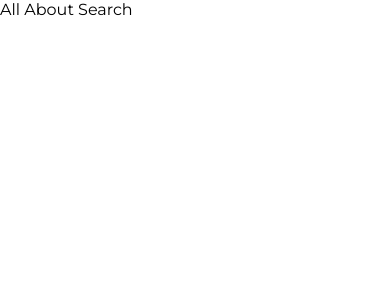
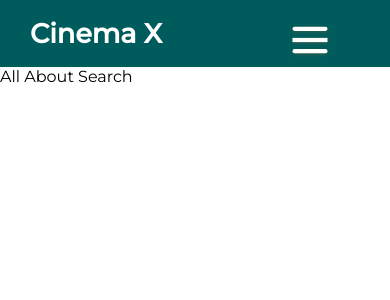
Before and after one commit to qdcmedia123/leovegas-front-end-test, a React (Create React App) app: page / in a window 390 px wide. Shown: the top 300 px of the page. Built offline with nearby package versions, Linux system fonts and the light colour scheme.

Commit message:
Nav bar is added

```diff
--- a/public/index.html
+++ b/public/index.html
@@ -45,6 +45,7 @@
       To begin the development, run `npm start` or `yarn start`.
       To create a production bundle, use `npm run build` or `yarn build`.
     -->
+
 </body>
 
 </html>
--- a/src/App.tsx
+++ b/src/App.tsx
@@ -4,10 +4,12 @@ import { Route, Routes, Navigate } from "react-router-dom";
 import 'scss/main.scss';
 import Search from 'components/search';
 import { store } from 'state';
+import NavBar from 'components/common/NavBar';
 
 function App() {
   return (
-    <div>
+    <div className = "container">
+      <NavBar/>
       <Provider store={store}>
         <Routes>
           <Route path="/" element={<Search />}></Route>
--- /dev/null
+++ b/src/components/common/NavBar.tsx
@@ -0,0 +1,32 @@
+import React, { useState } from 'react';
+const NavBar = () => {
+    const [open, setOpen] = useState(false);
+    return (
+        <nav>
+            <div className="logo">
+                <span>Cinema X</span>
+            </div>
+            <label htmlFor="btn" className="icon">
+                <div className={`menu-btn ${open ? 'open' : ''}`} onClick={() => setOpen(prevState => !prevState)}>
+                    <div className="menu-btn__burger"></div>
+                </div>
+            </label>
+            <input type="checkbox" name="" id="btn" />
+            <ul>
+                <li>
+                    <label htmlFor="btn-1" className="show" id="label-btn-1">Profile
+                        <i className="fa fa-angle-right rotate-trans ss-fa"></i>
+                    </label>
+                    <a href="!#">Profile </a>
+                    <input type="checkbox" name="" id="btn-1" />
+                    <ul>
+                        <li>
+                            <a href="!#">Favirotes</a>
+                        </li>
+                    </ul>
+                </li>
+            </ul>
+        </nav>
+    );
+};
+export default NavBar;
--- a/src/scss/abstract/_base.scss
+++ b/src/scss/abstract/_base.scss
@@ -25,7 +25,7 @@ a {
   text-decoration: none;
 }
 input::placeholder {
-  font-family: "Montserrat", sans-serif;
+  font-family: 'Poppins', sans-serif;
 }
 input:focus,
 textarea {
@@ -35,6 +35,6 @@ li {
   list-style: none;
 }
 .container {
-  max-width: 70.5rem;
+  max-width: 90.5rem;
   margin: 0 auto;
 }
--- a/src/scss/abstract/_variables.scss
+++ b/src/scss/abstract/_variables.scss
@@ -3,6 +3,9 @@ $light-text: #f6f6f6;
 $grey-text: #a3a3a3;
 $green-price: #5dac6e;
 $red-color: #dc3545;
+
+$light-color: #fff;
+$dark-green: #005c5c;
 
 $default-font-family:'Montserrat', sans-serif;
 
--- /dev/null
+++ b/src/scss/components/_nav-bar.scss
@@ -0,0 +1,236 @@
+nav {
+
+  background-color: $dark-green;
+  &::after {
+    content: "";
+    clear: both;
+    display: table;
+  }
+  ul {
+    float: right;
+    list-style: none;
+    margin-right: 40px;
+    position: relative;
+    vertical-align: baseline;
+    ul {
+      right: -40px;
+      position: absolute;
+      top: 90px;
+      opacity: 0;
+      visibility: hidden;
+      transition: top 0.3s opacity 1s;
+      border-top: 3px solid $light-color;
+      ul {
+        border-top: none;
+        li {
+          position: relative;
+          top: -70px;
+          left: 150px;
+        }
+      }
+      li {
+        position: relative;
+        margin: 0px;
+        width: 150px;
+        float: none;
+        display: list-item;
+        border-bottom: 1px solid rgba(0, 0, 0, 0.3);
+        a {
+          line-height: 50px;
+          &:hover {
+            color: #ccdede;
+            box-shadow: none;
+          }
+        }
+      }
+    }
+    li {
+      &:hover {
+        > ul {
+          opacity: 1;
+          visibility: visible;
+          top: 70px;
+        }
+      }
+      display: flex;
+      display: inline-block;
+      background: $dark-green;
+      margin: 0 5px;
+      a {
+        color: $light-color;
+        text-decoration: none;
+        line-height: 70px;
+        font-size: 18px;
+        padding: 8px 0 8px 15px;
+      }
+    }
+  }
+  .logo {
+    float: left;
+    color: $light-color;
+    font-size: 27px;
+    font-weight: 600;
+    line-height: 37px;
+    padding: 8px 0 8px 15px;
+
+  }
+}
+.ls-fa {
+  margin-left: 40px;
+  font-size: 15px;
+}
+.show {
+  display: none;
+}
+input {
+  display: none;
+}
+.icon {
+  display: none;
+}
+
+@media all and (max-width: 968px) {
+  .icon {
+    display: block;
+    color: $light-color;
+    position: absolute;
+    right: 40px;
+    line-height: 70px;
+    font-size: 26px;
+  }
+  nav {
+    ul {
+      margin-right: 0px;
+      float: left;
+      li {
+        display: block;
+        width: 100%;
+      }
+      ul {
+        li {
+          display: block;
+          width: 100%;
+          border-bottom: none;
+        }
+        top: 70px;
+        position: static;
+        border-top: none;
+        float: none;
+        display: none;
+        opacity: 1;
+        visibility: visible;
+        ul {
+          li {
+            position: static;
+          }
+          a {
+            padding-left: 80px;
+          }
+        }
+        a {
+          padding-left: 40px;
+        }
+      }
+      a {
+        &:hover {
+          box-shadow: none;
+        }
+      }
+    }
+    .logo {
+      padding: 15px 30px;
+      width: 100%;
+    }
+  }
+  .show {
+    display: block;
+    color: $light-color;
+    font-size: 18px;
+    padding: 0 0 0 20px;
+    line-height: 70px;
+    cursor: pointer;
+  }
+  .show + a {
+    display: none;
+  }
+  ul {
+    display: none;
+  }
+  [id^="btn"] {
+    &:checked + ul {
+      display: block;
+    }
+  }
+}
+.ss-fa {
+  margin-left: 0.5rem;
+  transition: all 0.5s ease-in-out;
+}
+.sub-open {
+  transform: rotate(90deg);
+}
+.menu-btn {
+  position: relative;
+  display: flex;
+  justify-content: center;
+  align-items: center;
+  width: 80px;
+  height: 80px;
+  cursor: pointer;
+  transition: all 0.5s ease-in-out;
+  transform: scale(0.7);
+}
+.menu-btn__burger {
+  width: 50px;
+  height: 6px;
+  background: $light-color;
+  box-shadow: 0 2px 5px rgba(225, 101, 47, 0.2);
+  transition: all 0.5s ease-in-out;
+  &::before {
+    content: "";
+    position: absolute;
+    width: 50px;
+    height: 6px;
+    background: white;
+    border-radius: 5px;
+    box-shadow: 0 2px 5px rgba(225, 101, 47, 0.2);
+    transition: all 0.5s ease-in-out;
+    transform: translateY(-16px);
+  }
+  &::after {
+    content: "";
+    position: absolute;
+    width: 50px;
+    height: 6px;
+    background: white;
+    border-radius: 5px;
+    box-shadow: 0 2px 5px rgba(225, 101, 47, 0.2);
+    transition: all 0.5s ease-in-out;
+    transform: translateY(16px);
+  }
+}
+.menu-btn.open {
+  .menu-btn__burger {
+    transform: translateX(-50px);
+    background: transparent;
+    box-shadow: none;
+    &::before {
+      transform: rotate(45deg) translate(35px, -35px);
+    }
+    &::after {
+      transform: rotate(-45deg) translate(35px, 35px);
+    }
+  }
+}
+ul {
+  ul {
+    li {
+      &:hover {
+        i.rotate-trans {
+          transition: all 0.5s ease-in-out;
+          transform: rotate(-90deg);
+        }
+      }
+    }
+  }
+}
--- a/src/scss/main.scss
+++ b/src/scss/main.scss
@@ -5,3 +5,4 @@
 // @import "base";
 @import "layouts/buttons.scss";
 @import "layouts/input";
+@import "components/nav-bar";
```
